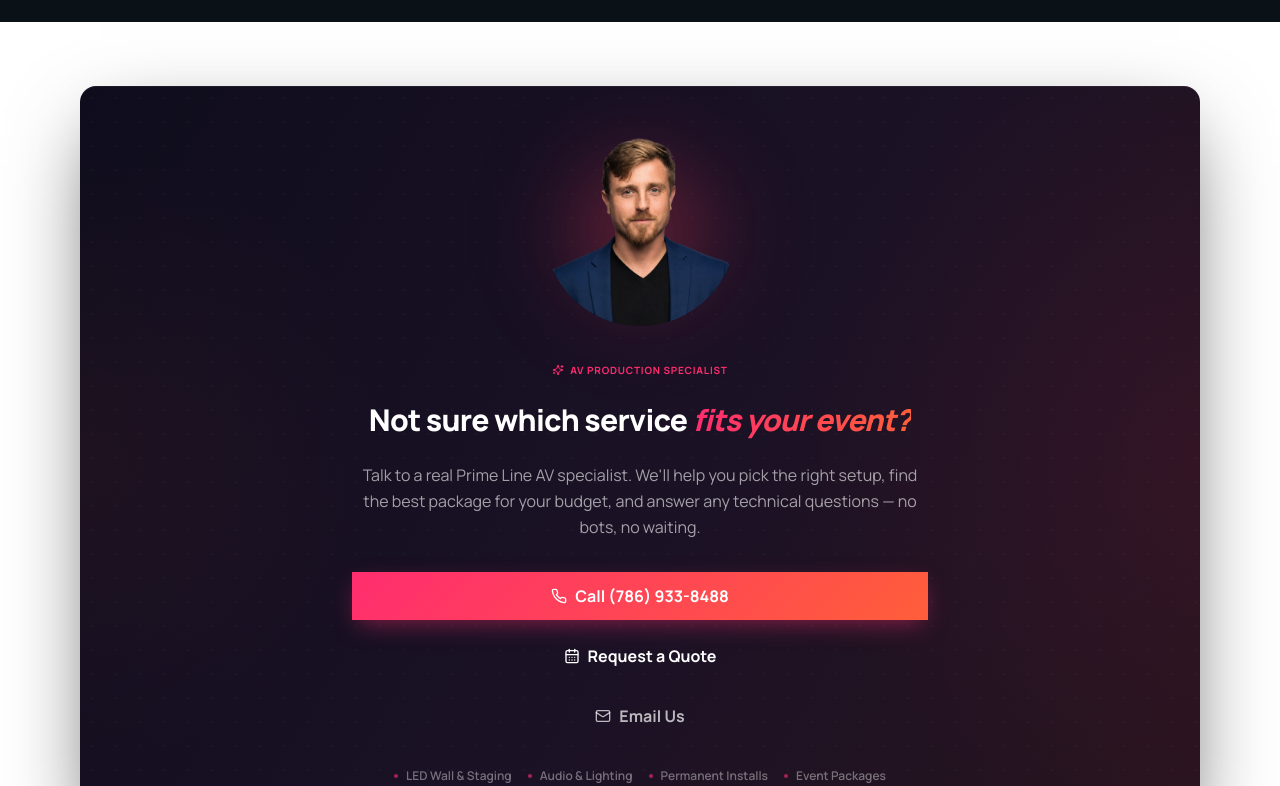
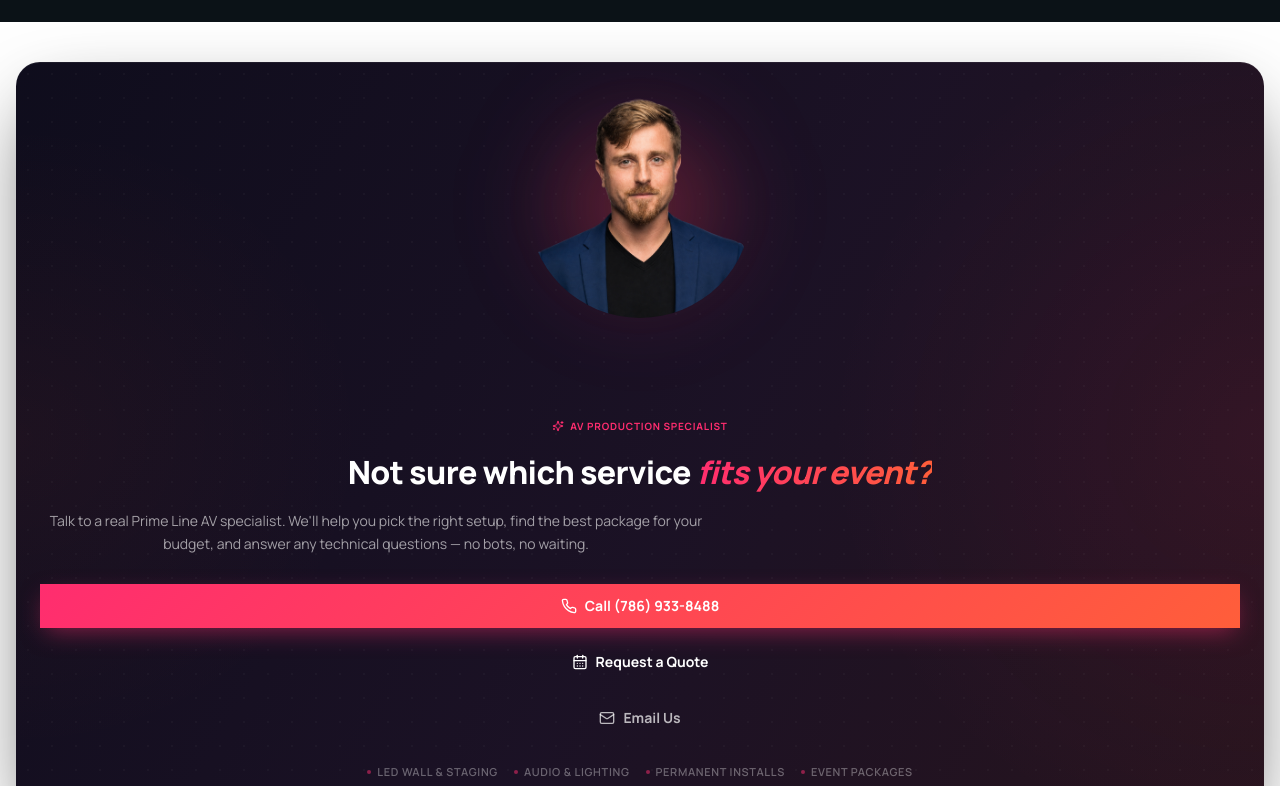
Before and after one commit to DmitrySyntecho/prime-ab-landing, a Next.js app: page /about in a window 1280 px wide. Shown: the part 3820-4606 px from the top of the page. Built offline with nearby package versions, Linux system fonts and the light colour scheme.

Commit message:
Restored v27: fix: update profile component layout and photo styling
Remove name text, perfect round photo, expand container size

```diff
--- a/components/contact-specialist-banner.tsx
+++ b/components/contact-specialist-banner.tsx
@@ -1,9 +1,10 @@
 "use client"
-// Banner v2 - no divider, fixed layout
+
 import Image from "next/image"
 import { Phone, CalendarDays, Mail, Sparkles } from "lucide-react"
 
 const PHONE = "(786) 933-8488"
+const WHATSAPP_LINK = `https://wa.me/17869338488`
 const EMAIL = "info@primelineav.com"
 
 interface ContactSpecialistBannerProps {
@@ -12,10 +13,10 @@ interface ContactSpecialistBannerProps {
 
 export function ContactSpecialistBanner({ onStartQuote }: ContactSpecialistBannerProps) {
   return (
-    <section className="py-16 md:py-20 relative overflow-hidden">
-      <div className="max-w-6xl mx-auto px-4 sm:px-6">
+    <section className="py-10 md:py-14 relative overflow-hidden">
+      <div className="max-w-7xl mx-auto px-4">
         <div
-          className="relative rounded-2xl md:rounded-3xl border border-white/[0.08] overflow-hidden"
+          className="relative rounded-[24px] border border-white/[0.08] overflow-hidden"
           style={{
             background:
               "linear-gradient(120deg, rgba(10,8,24,0.98) 0%, rgba(20,10,30,0.97) 55%, rgba(30,10,20,0.96) 100%)",
@@ -43,11 +44,10 @@ export function ContactSpecialistBanner({ onStartQuote }: ContactSpecialistBanne
             aria-hidden
           />
 
-          {/* Content grid */}
-          <div className="relative z-10 flex flex-col md:flex-row items-center md:items-center gap-8 md:gap-12 py-12 md:py-16 px-6 md:px-12 lg:px-16">
+          <div className="relative z-10 grid md:grid-cols-[320px_1fr] lg:grid-cols-[400px_1fr] gap-8 items-start md:items-center">
 
-            {/* Photo — left side, always circular with effects */}
-            <div className="flex-shrink-0">
+            {/* Photo — left side, larger and more prominent */}
+            <div className="relative w-full px-6 md:px-0 py-8 md:py-12 flex justify-center md:justify-start md:pl-8">
               <div className="relative">
                 {/* Outer glow layer */}
                 <div
@@ -62,10 +62,10 @@ export function ContactSpecialistBanner({ onStartQuote }: ContactSpecialistBanne
                   aria-hidden
                 />
                 {/* Image container — perfectly circular */}
-                <div className="relative w-48 h-48 sm:w-64 sm:h-64 md:w-72 md:h-72 rounded-full overflow-hidden border-2 md:border-4 border-[#FF2D6F]/40 shadow-[inset_0_0_30px_rgba(255,45,111,0.2)]">
+                <div className="relative w-56 h-56 md:w-80 md:h-80 rounded-full overflow-hidden border-2 md:border-4 border-[#FF2D6F]/40 shadow-[inset_0_0_30px_rgba(255,45,111,0.2)]">
                   <Image
                     src="/egor.png"
-                    alt="AV Production Specialist"
+                    alt="Egor — AV Production Specialist"
                     fill
                     className="object-cover"
                     priority
@@ -74,19 +74,26 @@ export function ContactSpecialistBanner({ onStartQuote }: ContactSpecialistBanne
               </div>
             </div>
 
-            {/* Content — right side */}
-            <div className="flex-1 text-center md:text-left">
+            {/* Divider on desktop */}
+            <div
+              className="hidden md:block absolute left-[calc(320px)] lg:left-[calc(400px)] top-1/4 bottom-1/4 w-px"
+              style={{ background: "linear-gradient(to bottom, transparent, rgba(255,255,255,0.08) 30%, rgba(255,255,255,0.08) 70%, transparent)" }}
+              aria-hidden
+            />
+
+            {/* Content — right side, expanded */}
+            <div className="flex-1 px-6 md:px-10 py-8 md:py-12 text-center md:text-left">
 
               {/* Tag */}
-              <div className="inline-flex items-center gap-1.5 px-3 py-1 rounded-full border border-[#FF2D6F]/30 bg-[#FF2D6F]/08 mb-5 mx-auto md:mx-0">
+              <div className="inline-flex items-center gap-1.5 px-3 py-1 rounded-full border border-[#FF2D6F]/30 bg-[#FF2D6F]/08 mb-4">
                 <Sparkles className="w-3 h-3 text-[#FF2D6F]" />
                 <span className="text-[10px] font-bold tracking-[0.08em] uppercase text-[#FF2D6F]">
                   AV Production Specialist
                 </span>
               </div>
 
-              {/* Headline — full text visible, properly wrapped */}
-              <h2 className="text-3xl sm:text-4xl md:text-5xl font-black tracking-tight leading-[1.2] text-white mb-6">
+              {/* Headline — better text wrapping */}
+              <h2 className="text-[32px] md:text-[40px] lg:text-[48px] font-black tracking-[-0.02em] leading-[1.15] text-white mb-5">
                 Not sure which service{" "}
                 <span
                   className="italic"
@@ -100,16 +107,16 @@ export function ContactSpecialistBanner({ onStartQuote }: ContactSpecialistBanne
                 </span>
               </h2>
 
-              {/* Subtitle */}
-              <p className="text-white/60 text-base md:text-lg leading-relaxed mb-8 max-w-xl mx-auto md:mx-0">
+              {/* Sub */}
+              <p className="text-white/60 text-[14px] md:text-[15px] leading-relaxed mb-7 max-w-2xl">
                 Talk to a real Prime Line AV specialist. We&apos;ll help you pick the right setup, find the best package for your budget, and answer any technical questions — no bots, no waiting.
               </p>
 
               {/* CTAs */}
-              <div className="flex flex-col sm:flex-row items-center md:items-start justify-center md:justify-start gap-3 mb-7">
+              <div className="flex flex-col sm:flex-row items-center md:items-start justify-center md:justify-start gap-3 mb-6">
                 <a
                   href={`tel:${PHONE.replace(/\D/g, "")}`}
-                  className="inline-flex items-center gap-2 px-6 py-3 rounded-xl font-bold text-base text-white transition-all hover:-translate-y-1 w-full sm:w-auto justify-center"
+                  className="inline-flex items-center gap-2 px-5 py-3 rounded-xl font-bold text-sm text-white transition-all hover:-translate-y-0.5 w-full sm:w-auto justify-center sm:justify-start"
                   style={{
                     background: "linear-gradient(135deg, #FF2D6F 0%, #FF5E3A 100%)",
                     boxShadow: "0 8px 24px -6px rgba(255,45,111,0.5)",
@@ -122,7 +129,7 @@ export function ContactSpecialistBanner({ onStartQuote }: ContactSpecialistBanne
                 <button
                   type="button"
                   onClick={onStartQuote}
-                  className="inline-flex items-center gap-2 px-6 py-3 rounded-xl font-bold text-base text-white border border-white/15 bg-white/05 hover:bg-white/10 transition-all hover:-translate-y-1 w-full sm:w-auto justify-center"
+                  className="inline-flex items-center gap-2 px-5 py-3 rounded-xl font-bold text-sm text-white border border-white/15 bg-white/05 hover:bg-white/10 transition-all hover:-translate-y-0.5 w-full sm:w-auto justify-center"
                 >
                   <CalendarDays className="w-4 h-4" />
                   Request a Quote
@@ -130,7 +137,7 @@ export function ContactSpecialistBanner({ onStartQuote }: ContactSpecialistBanne
 
                 <a
                   href={`mailto:${EMAIL}`}
-                  className="inline-flex items-center gap-2 px-6 py-3 rounded-xl font-bold text-base text-white/70 border border-white/10 bg-white/03 hover:text-white hover:border-white/20 transition-all hover:-translate-y-1 w-full sm:w-auto justify-center"
+                  className="inline-flex items-center gap-2 px-5 py-3 rounded-xl font-bold text-sm text-white/70 border border-white/10 bg-white/03 hover:text-white hover:border-white/20 transition-all hover:-translate-y-0.5 w-full sm:w-auto justify-center"
                 >
                   <Mail className="w-4 h-4" />
                   Email Us
@@ -138,10 +145,10 @@ export function ContactSpecialistBanner({ onStartQuote }: ContactSpecialistBanne
               </div>
 
               {/* Topic pills */}
-              <div className="flex flex-wrap items-center justify-center md:justify-start gap-x-4 gap-y-2 text-xs md:text-sm">
+              <div className="flex flex-wrap items-center justify-center md:justify-start gap-x-4 gap-y-1.5">
                 {["LED Wall & Staging", "Audio & Lighting", "Permanent Installs", "Event Packages"].map((topic) => (
-                  <span key={topic} className="flex items-center gap-2 text-white/40 font-semibold">
-                    <span className="w-1 h-1 rounded-full bg-[#FF2D6F]/60" />
+                  <span key={topic} className="flex items-center gap-1.5 text-[11px] text-white/35 tracking-[0.06em] uppercase font-semibold">
+                    <span className="w-1 h-1 rounded-full bg-[#FF2D6F]/50 inline-block" />
                     {topic}
                   </span>
                 ))}
```
